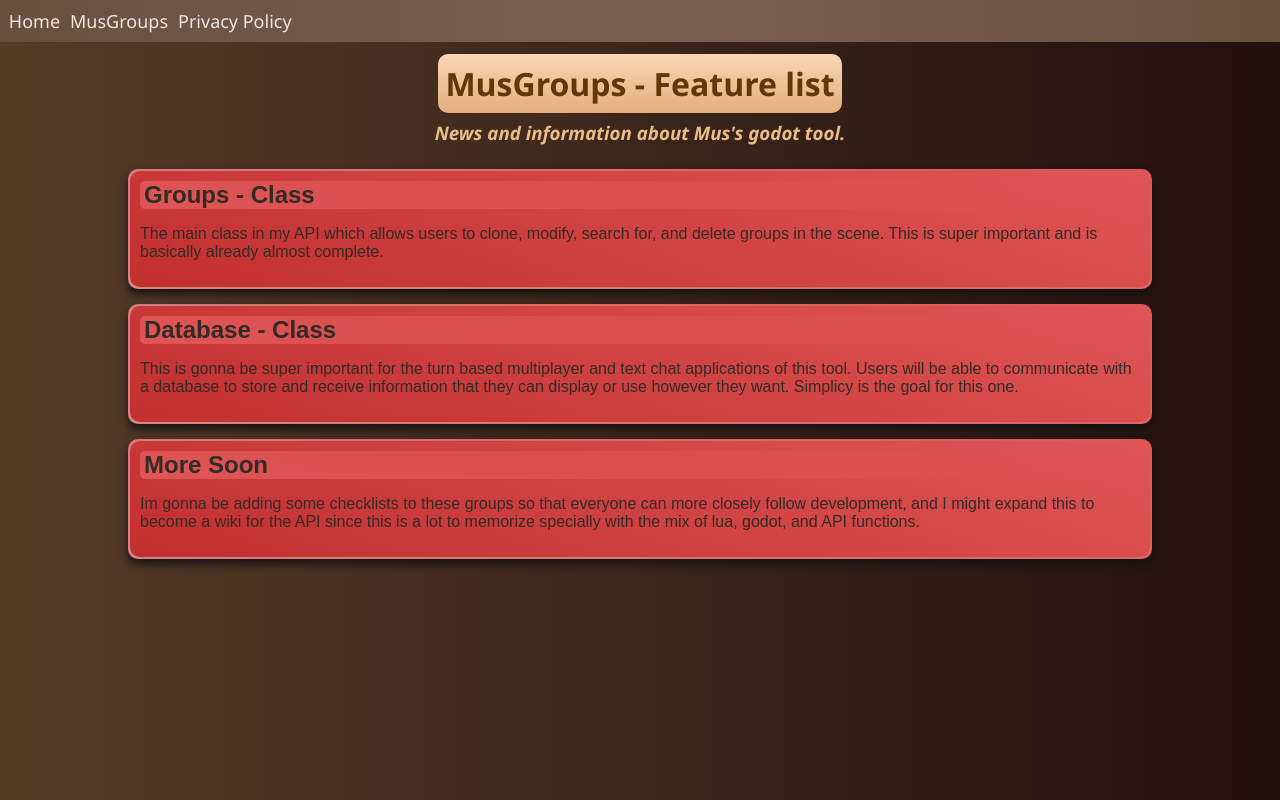
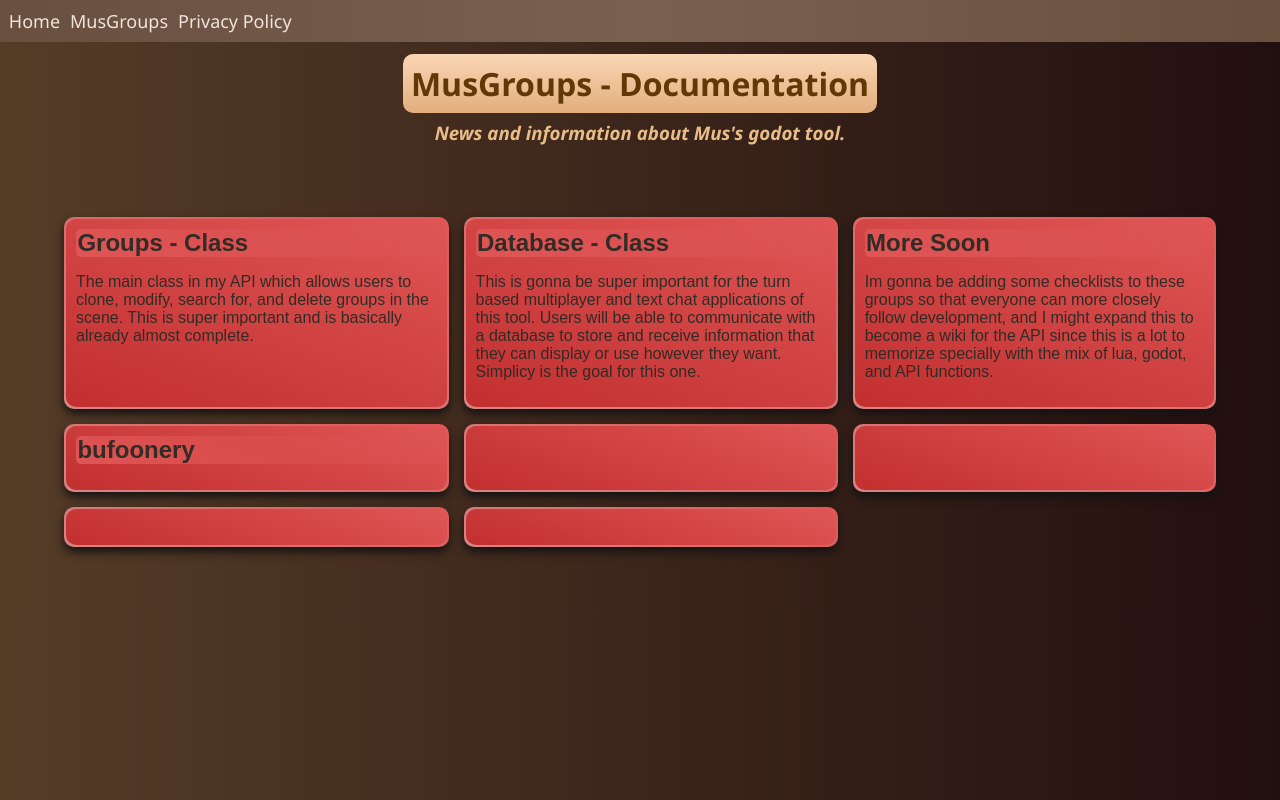
Before and after one commit to Musthegreat/MusWebsite, a React (Vite) app: page /musgroups in a window 1280 px wide. Built offline with nearby package versions, Linux system fonts and the light colour scheme.

Commit message:
switch to a grid based layout

```diff
--- a/src/pages/MusGroups.jsx
+++ b/src/pages/MusGroups.jsx
@@ -7,13 +7,13 @@
   return(
     <>
 
-    <h1>MusGroups - Feature list</h1>
+    <h1>MusGroups - Documentation</h1>
     <h3>News and information about Mus's godot tool.</h3>
 
     <p></p>
 
 
-    <div id="grid">
+    <div class="container">
         <PrettyBox
         title="Groups - Class"
         body="The main class in my API which allows users to clone, modify, search for, and delete groups in the scene.
@@ -30,6 +30,14 @@
         body="Im gonna be adding some checklists to these groups so that everyone can more closely follow development, and I might expand this
         to become a wiki for the API since this is a lot to memorize specially with the mix of lua, godot, and API functions."/>
 
+        <PrettyBox
+        title="bufoonery"/>
+
+        <PrettyBox/>
+        <PrettyBox/>
+        <PrettyBox/>
+        <PrettyBox/>
+
 
     </div>
     </>
--- a/src/styles/common.css
+++ b/src/styles/common.css
@@ -79,7 +79,8 @@
     border-radius: 10px;
 
     padding: 2px;
-    width: 80%;
+    width: 100%;
+    height: 100%;
 }
 
 #feature1_A {
@@ -88,9 +89,15 @@
     border-radius: 10px;
 
     padding: 10px;
+
+    width: 100%;
+    height: 100%;
 }
 
-#grid {
+.container {
+    margin: 5%;
+    display: grid;
     gap: 15px;
-    display: grid;
+    grid-template-columns: auto auto auto;
+
 }
```
Also changed, not shown: 5 other files (tests, documents, lock files or other folders).
